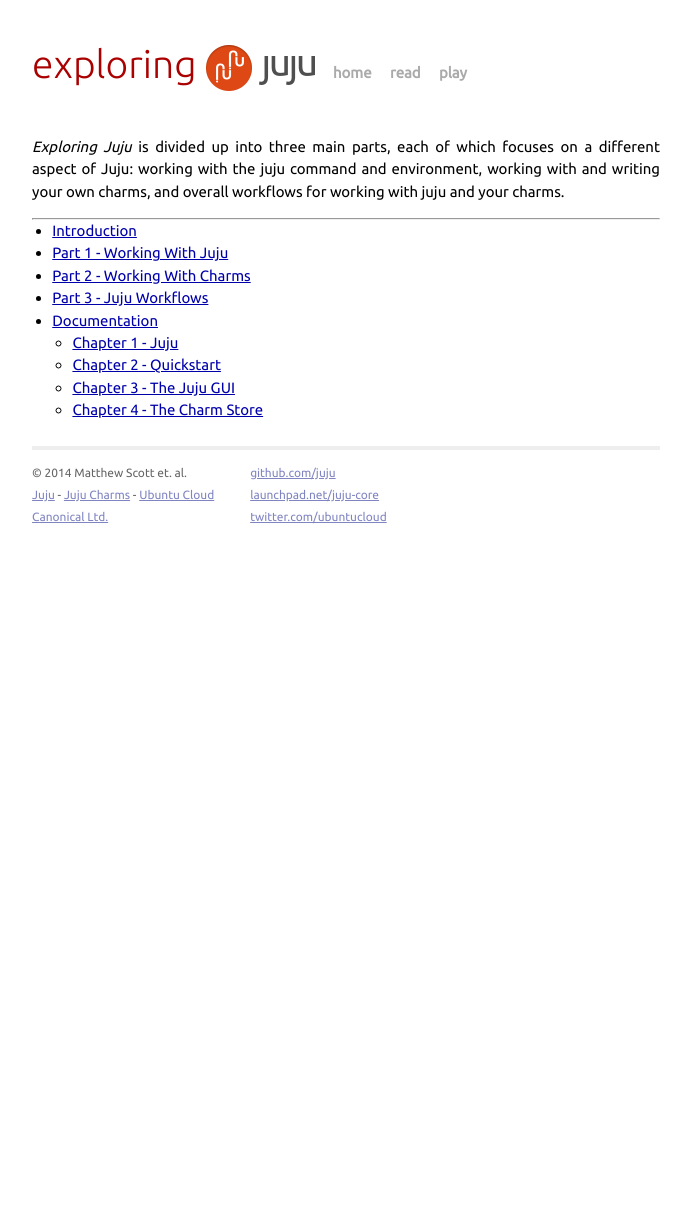
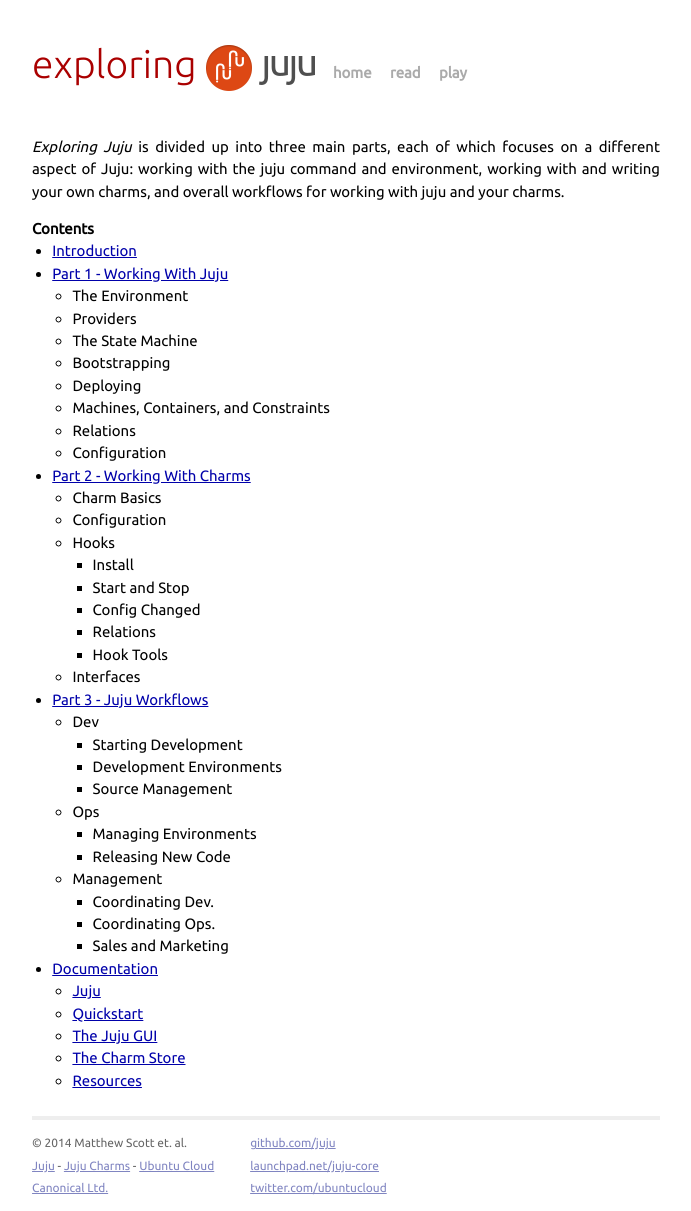
Before and after one commit to makyo/exploring-juju.github.io, a Jekyll site: the page built from book/index.md, in a window 1280 px wide. Shown: the whole page, without its empty margins (294-985 px from the left). Built offline with Jekyll 4.4.1, drawn with Linux system fonts in a browser that asks for light colours; Markdown is read by kramdown in place of the engine named in the settings; before the commit the page ends 945 px from its top, so only the background shows below that.

Commit message:
Fleshing out contents, adding placeholder files.

```diff
--- a/book/index.md
+++ b/book/index.md
@@ -9,14 +9,44 @@
 with and writing your own charms, and overall workflows for working with juju
 and your charms.
 
------
+Contents
+--------
 
 * [Introduction](part0)
 * [Part 1 - Working With Juju](part1)
+    * The Environment
+    * Providers
+    * The State Machine
+    * Bootstrapping
+    * Deploying
+    * Machines, Containers, and Constraints
+    * Relations
+    * Configuration
 * [Part 2 - Working With Charms](part2)
+    * Charm Basics
+    * Configuration
+    * Hooks
+        * Install
+        * Start and Stop
+        * Config Changed
+        * Relations
+        * Hook Tools
+    * Interfaces
 * [Part 3 - Juju Workflows](part3)
+    * Dev
+        * Starting Development
+        * Development Environments
+        * Source Management
+    * Ops
+        * Managing Environments
+        * Releasing New Code
+    * Management
+        * Coordinating Dev.
+        * Coordinating Ops.
+        * Sales and Marketing
 * [Documentation](part4)
-    * [Chapter 1 - Juju](part4/1-juju)
-    * [Chapter 2 - Quickstart](part4/2-quickstart)
-    * [Chapter 3 - The Juju GUI](part4/3-gui)
-    * [Chapter 4 - The Charm Store](part4/4-charmstore)
+    * [Juju](part4/1-juju)
+    * [Quickstart](part4/2-quickstart)
+    * [The Juju GUI](part4/3-gui)
+    * [The Charm Store](part4/4-charmstore)
+    * [Resources](part4/5-resources)
```
Also changed, not shown: book/part1/index.md (+19 -0 lines), book/part2/index.md (+20 -0 lines), book/part3/index.md (+22 -0 lines), book/part4/1-juju/index.md (added), book/part4/2-quickstart/index.md (added), book/part4/3-gui/index.md (added), book/part4/4-charmstore/index.md (added), book/part4/5-resources/index.md (added).
